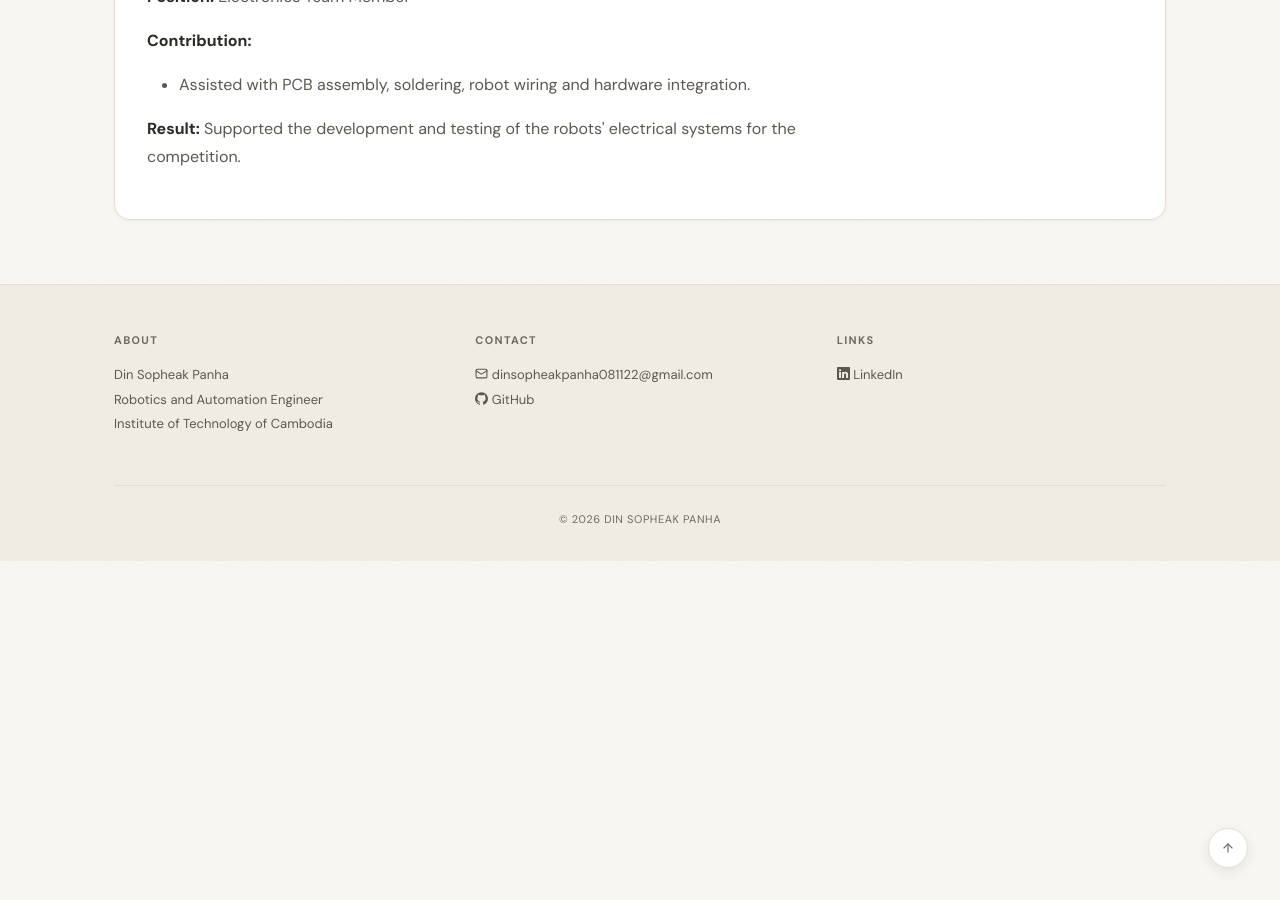
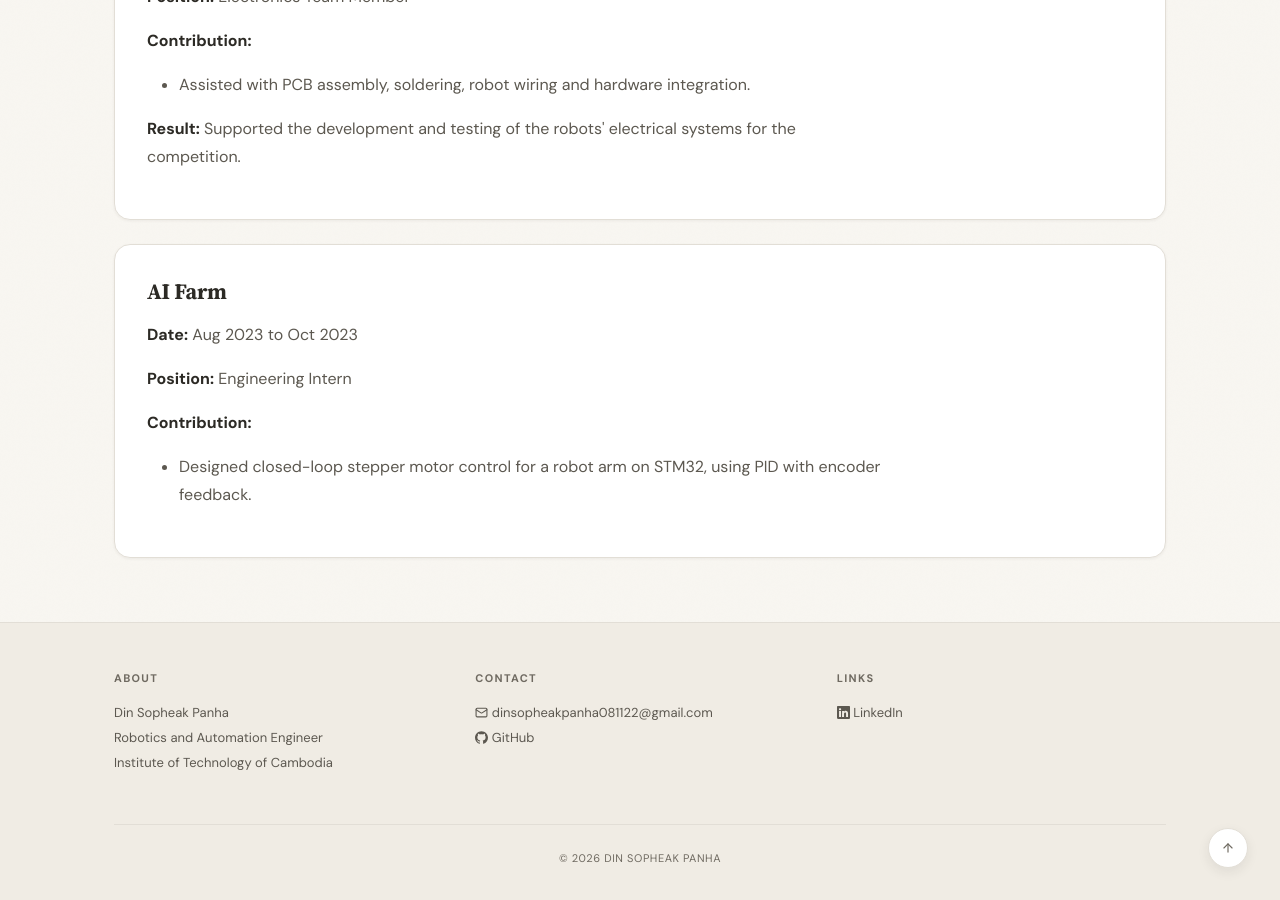
Before and after one commit to din-sopheak-panha/din-sopheak-panha.github.io, a Jekyll site: the page built from _pages/experiences.md, in a window 1280 px wide and 900 px high, scrolled down 5194 px. Built offline with Jekyll 4.4.1, drawn with Linux system fonts in a browser that asks for light colours.

Commit message:
Update experiences.md

```diff
--- a/_pages/experiences.md
+++ b/_pages/experiences.md
@@ -107,3 +107,14 @@ permalink: /experiences/
 </ul>
 <p><b>Result:</b> Supported the development and testing of the robots' electrical systems for the competition.</p>
 </div>
+
+
+<div class="section-card" markdown="0">
+<h3>AI Farm</h3>
+<p><b>Date:</b> Aug 2023 to Oct 2023</p>
+<p><b>Position:</b> Engineering Intern</p>
+<p><b>Contribution:</b></p>
+<ul>
+<li>Designed closed-loop stepper motor control for a robot arm on STM32, using PID with encoder feedback.</li>
+</ul>
+</div>
```
